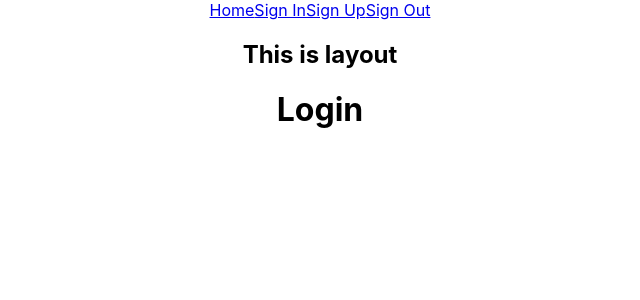
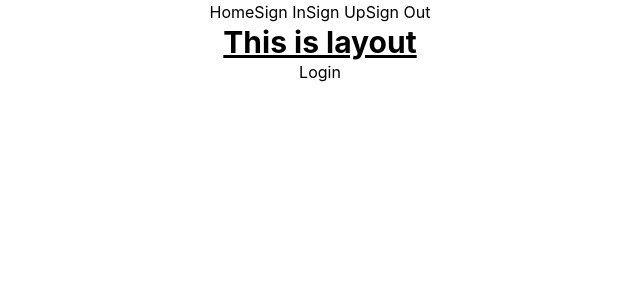
Before and after one commit to KalpitChoudhari/task-management-frontend, a React (Create React App) app: page /sign-in in a window 1280 px wide. Shown: the top 300 px of the page, without its empty margins (320-960 px from the left). Built offline with nearby package versions, Linux system fonts and the light colour scheme.

Commit message:
feat: added tailwind support for task application

```diff
--- a/package.json
+++ b/package.json
@@ -35,5 +35,8 @@
       "last 1 firefox version",
       "last 1 safari version"
     ]
+  },
+  "devDependencies": {
+    "tailwindcss": "^3.4.1"
   }
 }
--- a/src/components/Layout.js
+++ b/src/components/Layout.js
@@ -33,7 +33,7 @@
       </nav>
 
       <main>
-        <h2>This is layout</h2>
+        <h2 className="text-3xl font-bold underline">This is layout</h2>
         {children}
       </main>
     </>
--- a/src/index.css
+++ b/src/index.css
@@ -1,3 +1,7 @@
+@tailwind base;
+@tailwind components;
+@tailwind utilities;
+
 body {
   margin: 0;
   font-family: -apple-system, BlinkMacSystemFont, 'Segoe UI', 'Roboto', 'Oxygen',
--- /dev/null
+++ b/tailwind.config.js
@@ -0,0 +1,10 @@
+/** @type {import('tailwindcss').Config} */
+module.exports = {
+  content: [
+    "./src/**/*.{js,jsx,ts,tsx}",
+  ],
+  theme: {
+    extend: {},
+  },
+  plugins: [],
+}
```
Also changed, not shown: 1 other file (tests, documents, lock files or other folders).
